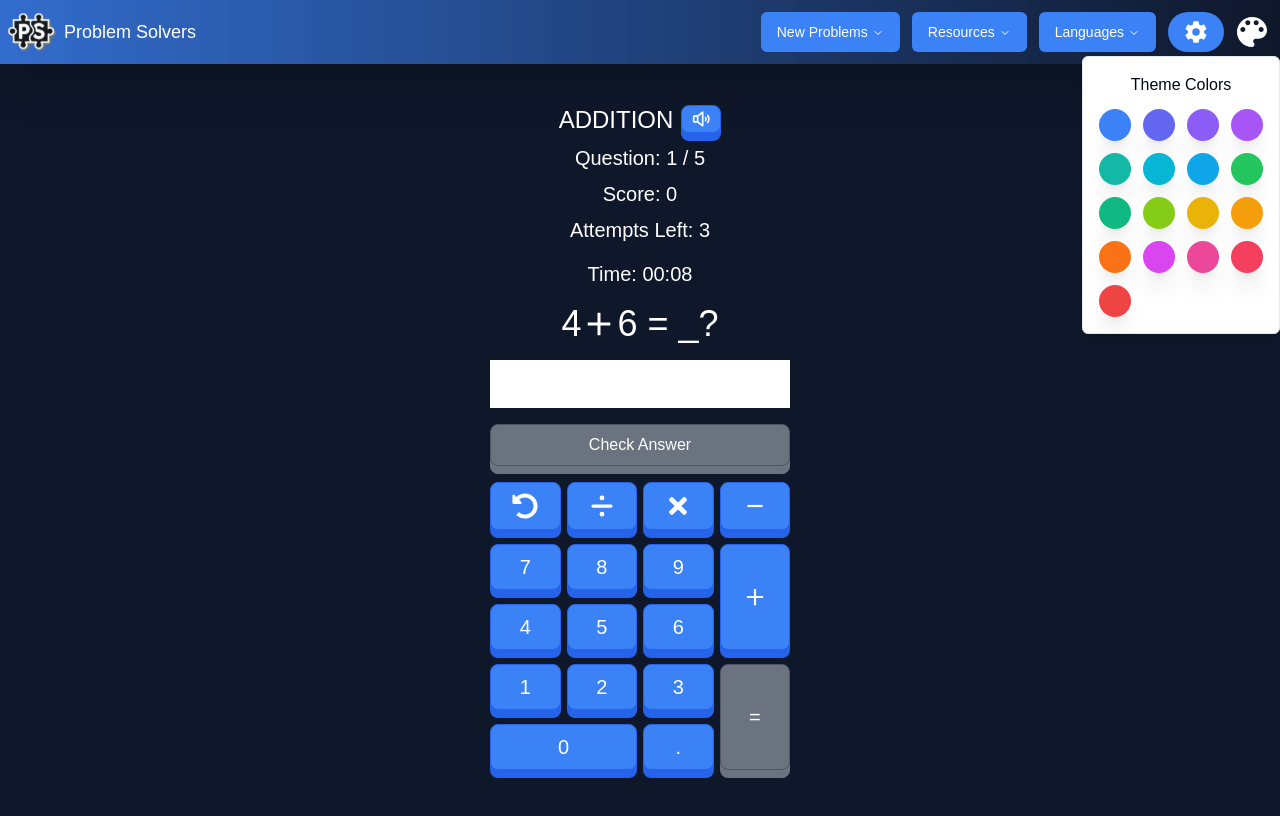
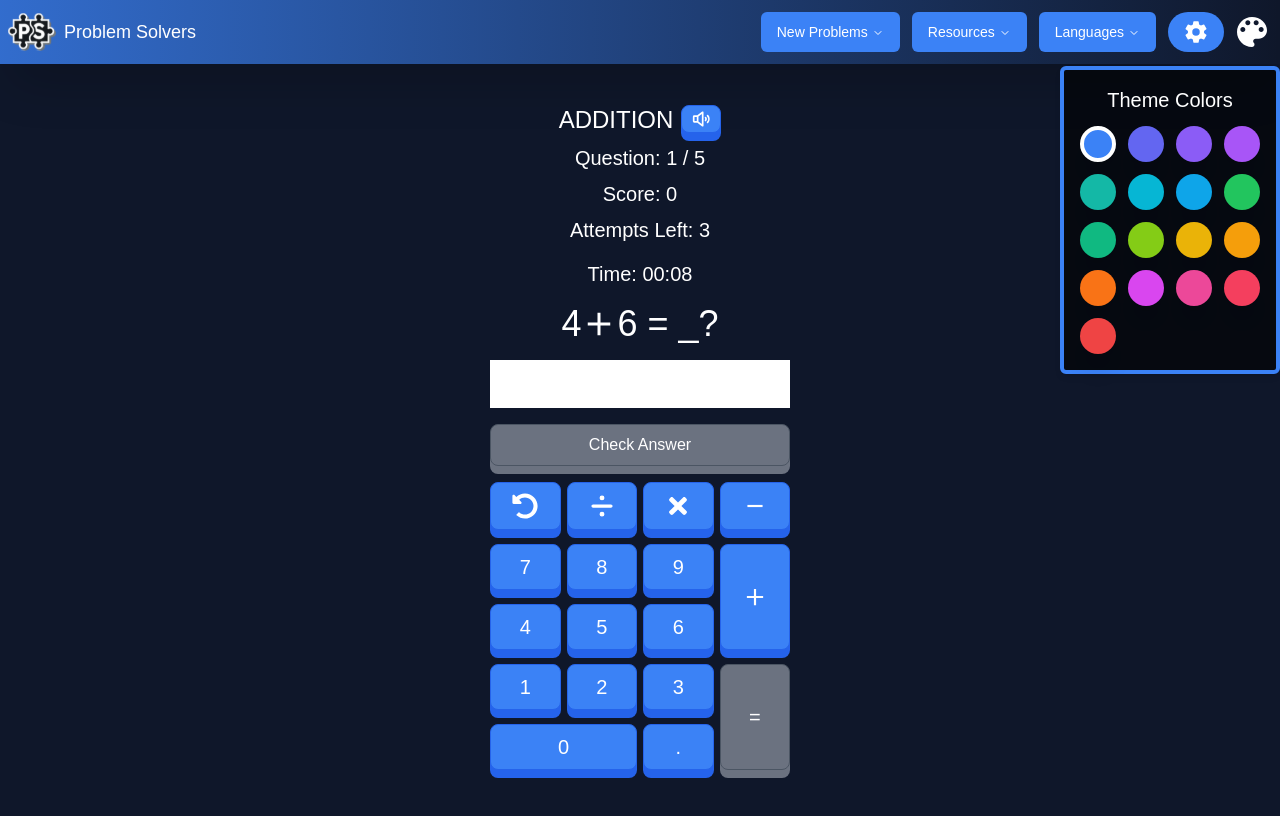
Before and after one commit to bartswierz/learning-game, a React (Vite) app: page /addition in a window 1280 px wide. Both pictures are taken after a click on the button 1252 px from the left and 32 px from the top of the page. Shown: the top 816 px of the page. Built offline with nearby package versions, Linux system fonts and the light colour scheme; a web font is replaced by a local one.

Commit message:
updated design of the color theme panel

```diff
--- a/src/components/ui/Settings/Settings.tsx
+++ b/src/components/ui/Settings/Settings.tsx
@@ -37,7 +37,7 @@ const Settings = () => {
       </TooltipProvider>
 
       {/* CONTENT DISPLAYED WHEN OPEN */}
-      <PopoverContent align="center" className={`bg-black/90 border-${theme}-primary border-4 rounded-md w-full relative`}>
+      <PopoverContent align="center" className={`bg-black/90 border-${theme}-primary border-4 rounded-md w-full relative top-[10px]`}>
         <p className="text-white text-center mb-4 font-bold text-xl">Settings</p>
         {/* CONTAINS OUR SETTING CONFIGURATIONS */}
         <SettingPanel__ handleCloseCallback={handleClose} />
--- a/src/components/ui/ThemeSwitcher/ThemeSwitcher.tsx
+++ b/src/components/ui/ThemeSwitcher/ThemeSwitcher.tsx
@@ -1,9 +1,10 @@
 import { useTheme } from "../../../contexts/ThemeContext.tsx";
 import { Popover, PopoverContent, PopoverTrigger } from "../shadcn/popover";
 import { IoMdColorPalette } from "react-icons/io";
+import ColorPaletteOptions from "./components/ColorPaletteOptions.tsx";
 
 const ThemeSwitcher = () => {
-  const { toggleTheme } = useTheme();
+  const { toggleTheme, theme } = useTheme();
 
   return (
     <Popover>
@@ -12,54 +13,15 @@ const ThemeSwitcher = () => {
           <IoMdColorPalette size={40} />
         </button>
       </PopoverTrigger>
-      <PopoverContent className="max-w-[218px] w-full">
-        <h4 className={`font-xl text-center mb-3`}>Theme Colors</h4>
-        <ColorPaletteOptions toggleTheme={toggleTheme} />
+      <PopoverContent
+        align="center"
+        className={`relative top-[10px] max-w-[218px]x w-full bg-black/60 border-${theme}-primary border-4 rounded-md`}
+      >
+        <h1 className={`text-xl text-center text-white mb-3`}>Theme Colors</h1>
+        <ColorPaletteOptions toggleTheme={toggleTheme} theme={theme} />
       </PopoverContent>
     </Popover>
   );
 };
 
 export default ThemeSwitcher;
-
-interface ColorPaletteOptionsProps {
-  toggleTheme: (themeColor: string) => void;
-}
-
-const ColorPaletteOptions = ({ toggleTheme }: ColorPaletteOptionsProps) => {
-  const themeColorsList = [
-    "themeBlue",
-    "themeIndigo",
-    "themeViolet",
-    "themePurple",
-    "themeTeal",
-    "themeCyan",
-    "themeSky",
-    "themeGreen",
-    "themeEmerald",
-    "themeLime",
-    "themeYellow",
-    "themeAmber",
-    "themeOrange",
-    "themeFuchsia",
-    "themePink",
-    "themeRose",
-    "themeRed",
-  ];
-
-  const handleThemeChange = (themeColor: string) => {
-    toggleTheme(themeColor);
-  };
-
-  return (
-    <div className="grid grid-cols-4 gap-3">
-      {themeColorsList.map((themeColor) => (
-        <button
-          className={`rounded-full p-4 bg-${themeColor}-primary shadow-xl`}
-          onClick={() => handleThemeChange(themeColor)}
-          key={themeColor}
-        ></button>
-      ))}
-    </div>
-  );
-};
--- /dev/null
+++ b/src/components/ui/ThemeSwitcher/components/ColorPaletteOptions.tsx
@@ -0,0 +1,46 @@
+interface ColorPaletteOptionsProps {
+  toggleTheme: (themeColor: string) => void;
+  theme: string;
+}
+
+const ColorPaletteOptions = ({ toggleTheme, theme }: ColorPaletteOptionsProps) => {
+  const handleThemeChange = (themeColor: string) => {
+    toggleTheme(themeColor);
+  };
+
+  return (
+    <div className="grid grid-cols-4 gap-3">
+      {themeColorsList.map((themeColor) => (
+        <button
+          className={`rounded-full p-3.5 bg-${themeColor}-primary shadow-xl border-4 border-transparent hover:border-white ${
+            themeColor === theme ? "border-white" : ""
+          }`}
+          onClick={() => handleThemeChange(themeColor)}
+          key={themeColor}
+        ></button>
+      ))}
+    </div>
+  );
+};
+
+export default ColorPaletteOptions;
+
+const themeColorsList = [
+  "themeBlue",
+  "themeIndigo",
+  "themeViolet",
+  "themePurple",
+  "themeTeal",
+  "themeCyan",
+  "themeSky",
+  "themeGreen",
+  "themeEmerald",
+  "themeLime",
+  "themeYellow",
+  "themeAmber",
+  "themeOrange",
+  "themeFuchsia",
+  "themePink",
+  "themeRose",
+  "themeRed",
+];
```
